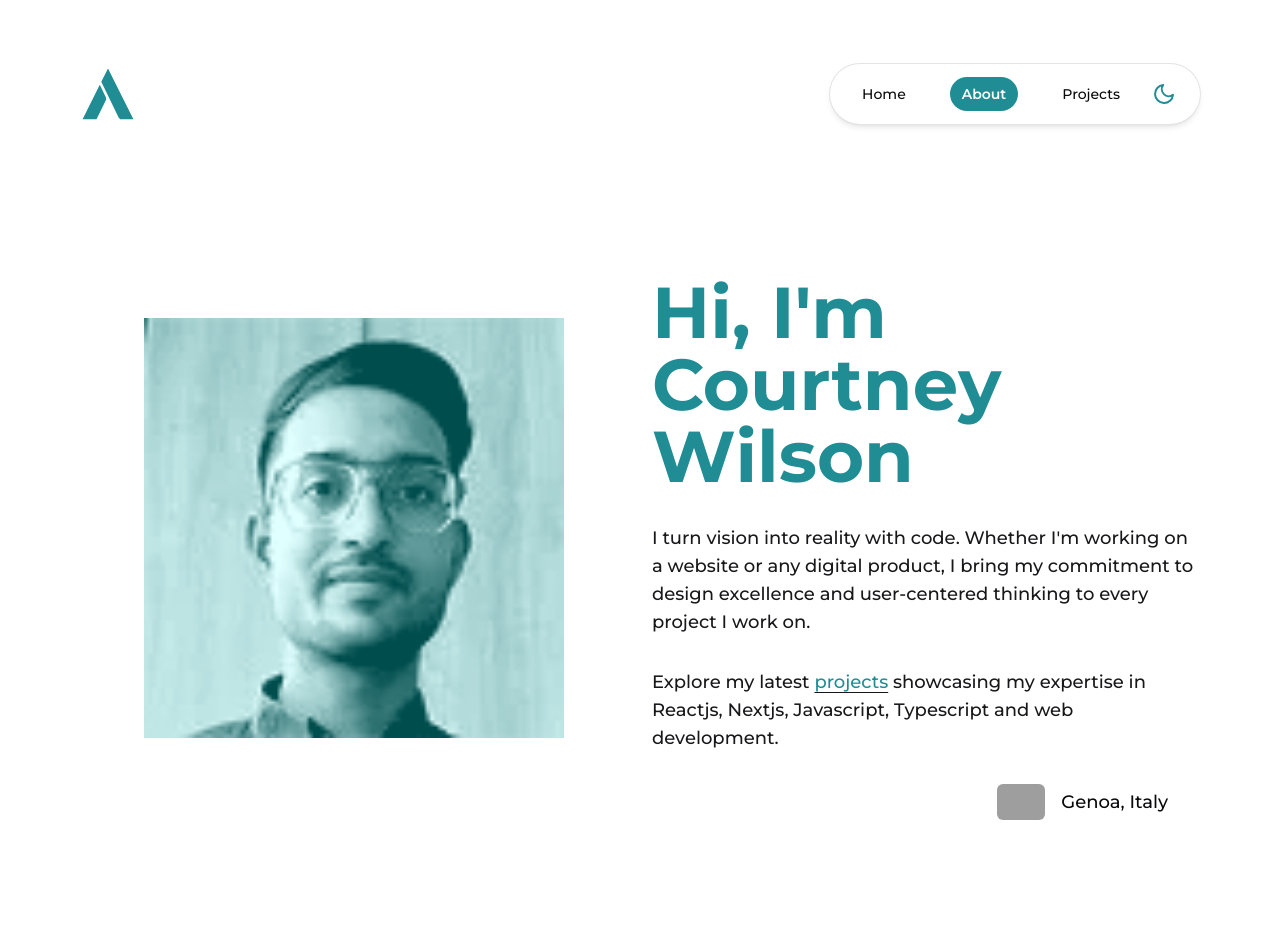
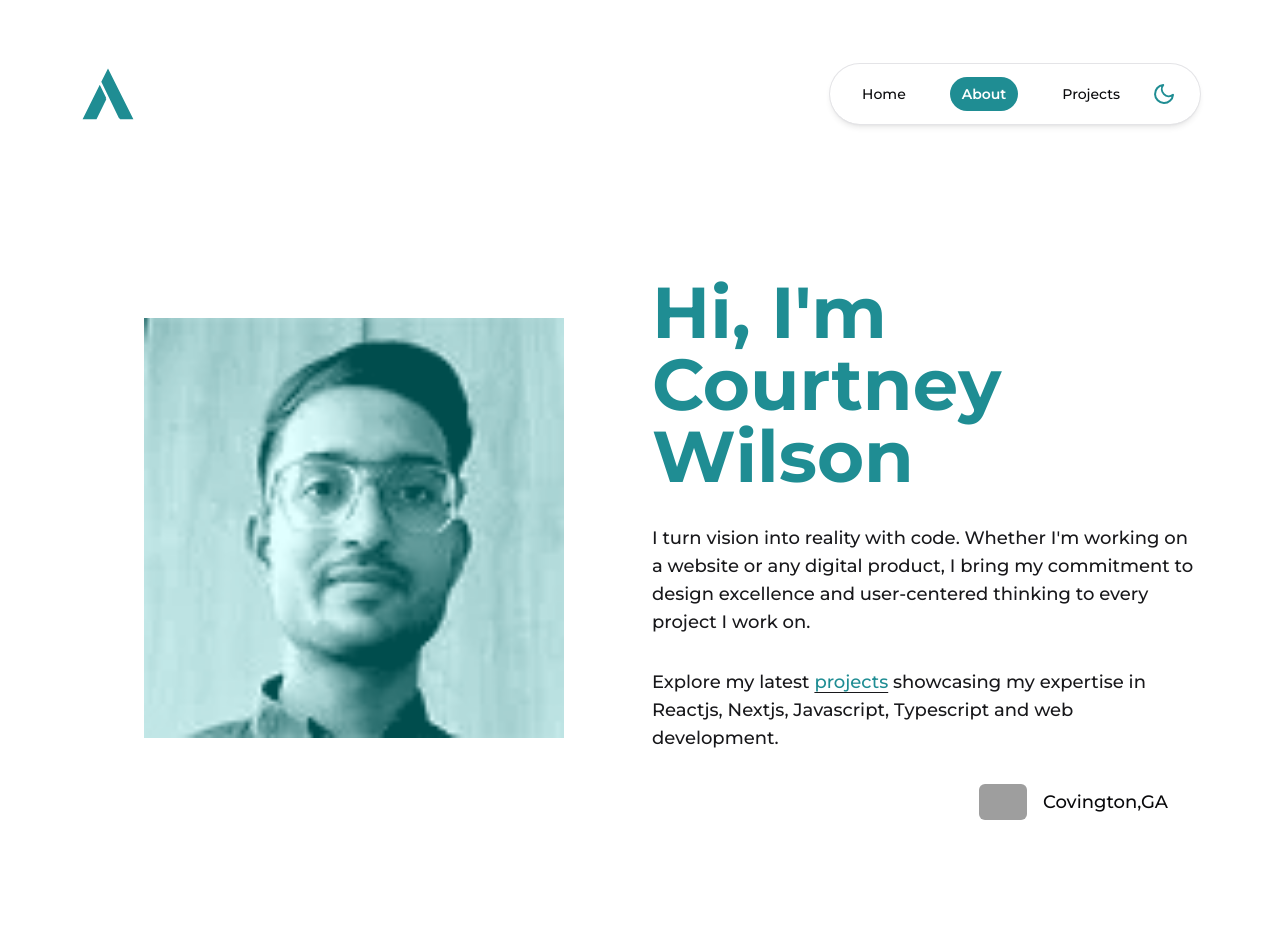
Before and after one commit to Arshjaved/Portfolio, a Next.js app: page /about in a window 1280 px wide. Shown: the top 952 px of the page. Built offline with nearby package versions, Linux system fonts and the light colour scheme; grey boxes are pictures that could not be loaded.

Commit message:
Update location from Genoa, Italy to Covington, GA

```diff
--- a/src/components/about-hero.tsx
+++ b/src/components/about-hero.tsx
@@ -67,7 +67,7 @@ export default function AboutHero() {
               />
             </div>
             <span className="text-lg font-medium text-foreground">
-              Genoa, Italy
+              Covington,GA
             </span>
           </FadeRight>
         </AnimatePresence>
```
